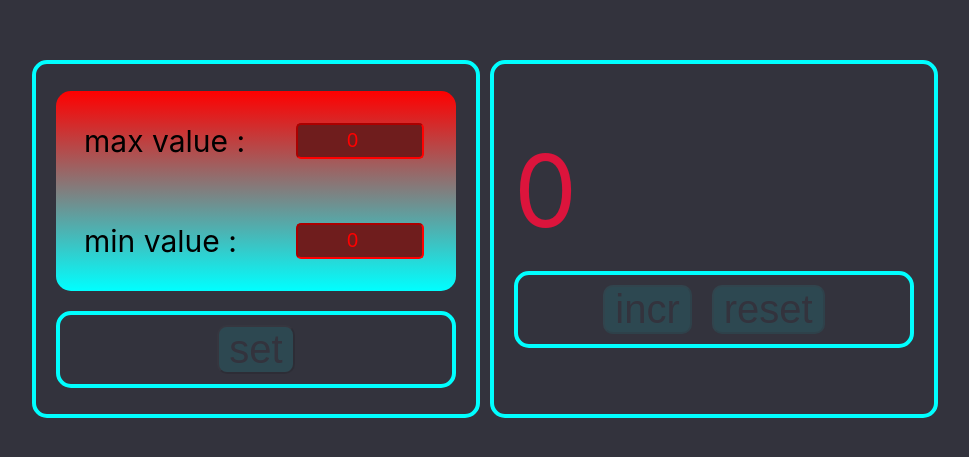
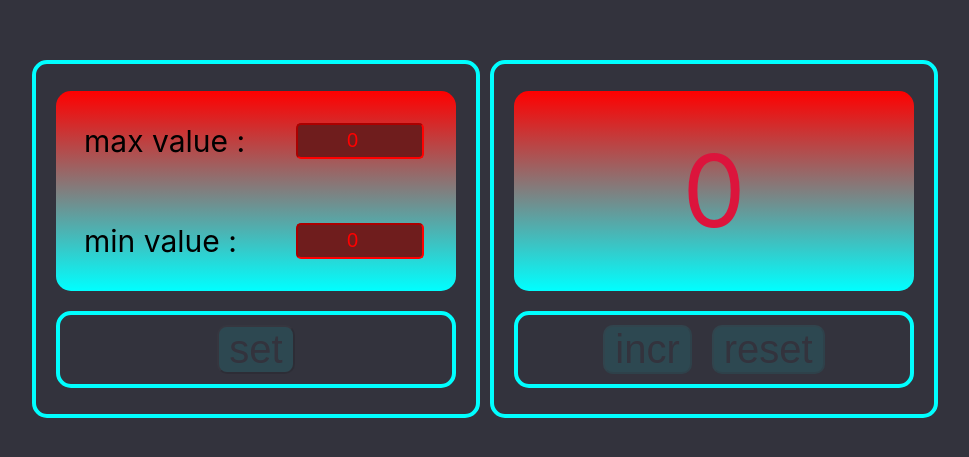
Before and after one commit to Zitz59/counter_redux, a React (Create React App) app: page / in a window 1280 px wide. Shown: the part 269-726 px from the top of the page, without its empty margins (155-1124 px from the left). Built offline with nearby package versions, Linux system fonts and the light colour scheme.

Commit message:
add counterError and some logic

```diff
--- a/src/Components/Counter/Counter.tsx
+++ b/src/Components/Counter/Counter.tsx
@@ -8,35 +8,61 @@ export type CounterType = {
     setMaxValue: (number: number) => void
     counterValue: number
     setCounterValue: (number: number) => void
-    maxCounterValue:number
-    setMaxCounterValue:(number:number)=>void
+    maxCounterValue: number
+    setMaxCounterValue: (number: number) => void
+    message: string
 }
 
 export function Counter(props: CounterType) {
+    console.log(props.counterValue)
+
+    //создать переменную   error в которую нужно положить логику с ошибками (
+    // props.counter=>number в error можно положить string с надписью ошибки и логикой её работы
+
+    let counterError = props.counterValue < 0
+        || props.startValue < 0
+        || props.maxValue <= 0
+        || props.startValue >= props.maxValue
+        || props.counterValue > props.maxValue
 
     const incButtonHandler = () => {
-        props.startValue <= props.maxValue ?
-        props.setCounterValue(props.counterValue + 1) : 's.button_disabled'//counter increments value
+        if (props.counterValue === props.maxValue || props.counterValue < props.maxValue) {
+            return props.setCounterValue(props.counterValue + 1)
+        } else {
+            return s.button_disabled
+        }
+        // props.counterValue === props.maxValue || props.counterValue < props.maxValue ?
+        //     props.setCounterValue(props.counterValue + 1) : s.button_disabled//counter increments value
     }
     const resetButtonHandler = () => {
         props.setCounterValue(props.startValue)//reset counter to startValue
         props.setMaxCounterValue(props.maxValue)
+    }
 
-    }
-    const fullOrEmptyOutput = `${props.counterValue === props.maxValue ? s.output_title_full : s.output_title_empty}`//check for color of count
-    const incButtonClass = `${props.counterValue === props.maxValue ? s.button_disabled : ''}`//Check for opacity increment button
-    const resetButtonClass = `${props.counterValue === 0 ? s.button_disabled : ''}`//Check for opacity reset button
+    const fullOrEmptyOutputClass = `${props.counterValue === props.maxValue ? s.output_title_full : s.output_title_empty} `// color for counter
+    const incButtonClass = `${props.counterValue === props.maxValue || counterError || props.message ? s.button_disabled : ''}`// добавить условие для enterValue
+    const resetButtonClass = `${props.startValue === props.counterValue || props.counterValue === 0 ? s.button_disabled : ''}`//Check for opacity reset button
+
+    const errorText = 'Please enter correct value!'
+    const enterValueText = 'Enter the value and press Set'
+    const counterOutput = <div>{props.counterValue}</div>
+    const errorOutput = <div className={s.spanError}>{errorText}</div>
+    const enterTextOutput = <div className={s.enterValue}>{enterValueText}</div>
+    const finalOutput = props.message === enterValueText ? enterTextOutput : counterOutput
+    console.log(props.message)
+    //!props.error ? props.counterValue : props.error то что было в span
 
     return (
         <div className={s.counter_body}>
-            <div className={s.output}>
-                <span className={fullOrEmptyOutput}>{props.counterValue}</span>
+            <div className={s.counter_output}>
+                {/*<span className={fullOrEmptyOutputClass}>{finalOutput}</span>*/}
+                <span className={fullOrEmptyOutputClass}>{finalOutput}</span>
             </div>
             <div className={s.button_block}>
-                <button disabled={props.counterValue === props.maxValue} className={incButtonClass}
+                <button disabled={props.counterValue === props.maxValue || !!props.message} className={incButtonClass}
                         onClick={incButtonHandler}>incr
                 </button>
-                <button disabled={props.counterValue === 0} className={resetButtonClass}
+                <button disabled={props.counterValue === 0 || counterError} className={resetButtonClass}
                         onClick={resetButtonHandler}>reset
                 </button>
             </div>
```
